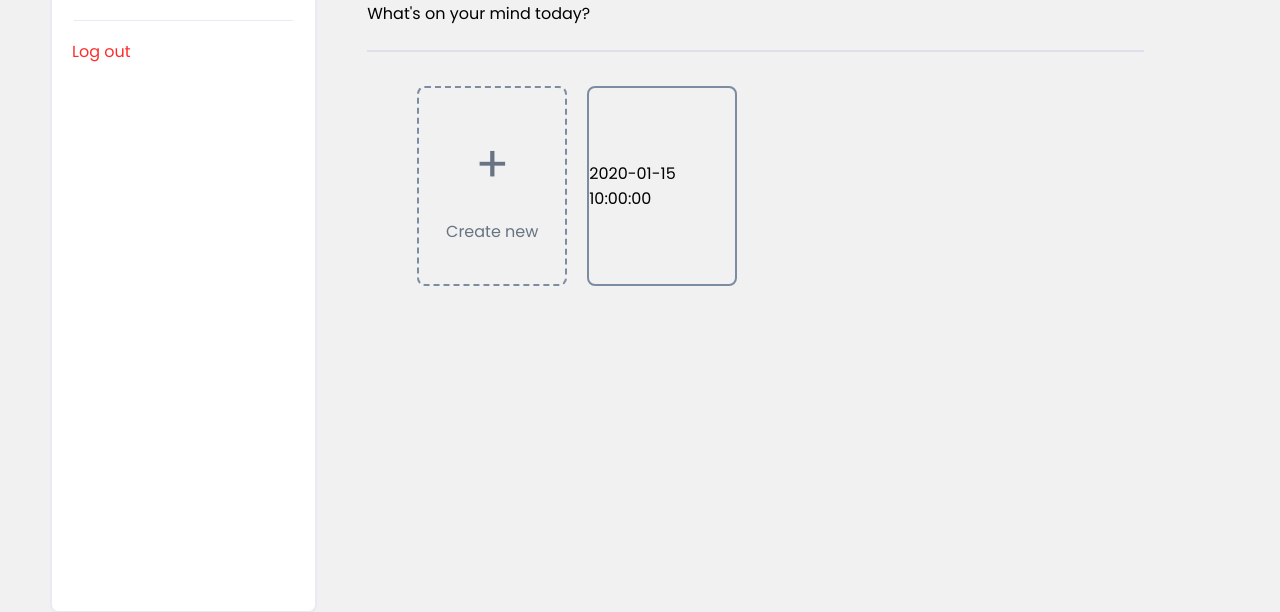
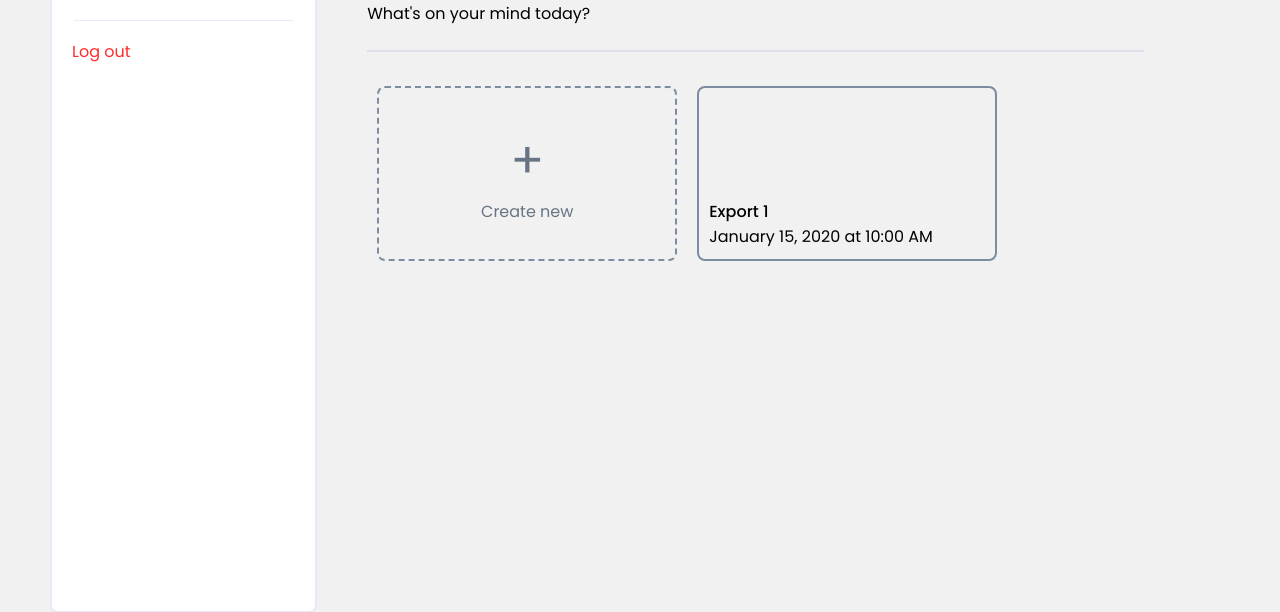
Before and after one commit to Hexatare/DeckBuilder, a Flask app: page /dashboard in a window 1280 px wide. Shown: the part 117-729 px from the top of the page. Run offline with Flask 3, Linux system fonts and the light colour scheme; a user stored in the database is signed in; tables that the repository leaves empty hold one stand-in row (values such as "Sample post").

Commit message:
Improved cards on dashboard

```diff
--- a/deck_builder/dashboard/dashboard_routes.py
+++ b/deck_builder/dashboard/dashboard_routes.py
@@ -25,6 +25,7 @@ dashboard_bp: Blueprint = Blueprint(
 def dashboard():
     """This route displays the dashboard"""
 
-    dates = Export.query.filter_by(user_id=current_user.id).all()
-    dates = [date.created_at for date in dates]
-    return render_template('dashboard.html',sessions=dates)
+    # Get the exports
+    exports = db.session.query(Export).filter_by(user_id=current_user.id).all()
+
+    return render_template('dashboard.html', exports=exports)
--- a/deck_builder/dashboard/static/styles/dashboard.css
+++ b/deck_builder/dashboard/static/styles/dashboard.css
@@ -176,20 +176,36 @@ body {
     flex-wrap: wrap;
     width: 90%;
 }
-.page-content-element-create, .page-content-element-session {
+
+.page-content-element-create,
+.page-content-element-session {
     display: flex;
     flex-direction: column;
-    width: 150px;
-    height: 200px;
+    width: 300px;
+    height: 175px;
     border-radius: var(--border-radius);
     border: 2px dashed var(--color-info-dark);
     justify-content: center;
     align-items: center;
-    gap: 16px;
     cursor: pointer;
     transition-duration: 0.2s;
     transition-property: border;
     margin: 10px;
+}
+
+.page-content-element-create {
+    justify-content: center;
+    align-items: center;
+}
+
+.page-content-element-session {
+    justify-content: flex-end;
+    align-items: flex-start;
+    padding: 10px;
+}
+
+.export-title {
+    font-weight: 500;
 }
 
 .page-content-element-session {
--- a/deck_builder/dashboard/templates/dashboard.html
+++ b/deck_builder/dashboard/templates/dashboard.html
@@ -35,17 +35,18 @@
         </div>
         <div class="page-divider"></div>
         <div class="page-content">
-            <ul class="page-content-element-list">
-                <a class="page-content-element-create">
+            <div class="page-content-element-list">
+                <a class="page-content-element-create" href="{{ url_for('create_deck_bp.create_deck')}}">
                     <p class="create-plus">+</p>
                     <p class="create-text">Create new</p>
                 </a>
-                {% for item in sessions %}
-                <a class="page-content-element-session">
-                    <p class="reuse-date">{{ item }}</p>
+                {% for export in exports %}
+                <a class="page-content-element-session" href="{{ url_for('editor_bp.editor', id=export.id) }}">
+                    <p class="export-title">Export {{ export.id }}</p>
+                    <p class="export-date">{{ export.created_at.strftime('%B %d, %Y at %I:%M %p') }}</p>
                 </a>
                 {% endfor %}
-            </ul>
+            </div>
             <div class="page-content-element"></div>
         </div>
     </main>
--- a/deck_builder/editor/editor_routes.py
+++ b/deck_builder/editor/editor_routes.py
@@ -27,8 +27,10 @@ editor_bp: Blueprint = Blueprint(
 
 @editor_bp.route('/editor/<int:id>', methods=['GET'])
 # @login_required
-def editor(id):
-    """This function turns the image into text using OCR"""
+def editor(id: int):
+    """
+    This function turns the image into text using OCR
+    """
     flashcards = Flashcard.query.filter_by(export_id=id).all()
     cards = [(card.front,card.back) for card in flashcards]
     return render_template("editor.html",id=id, cards=cards)
```
